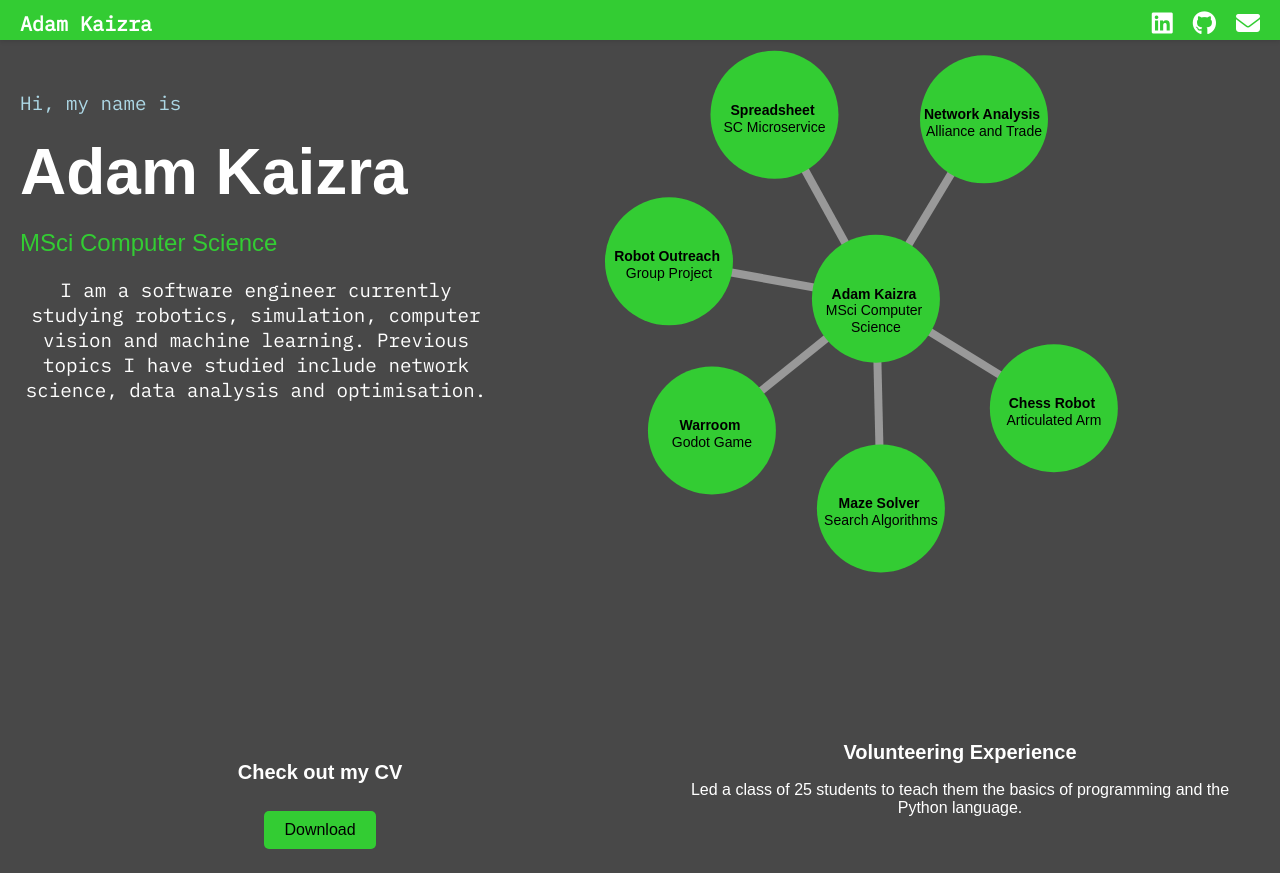
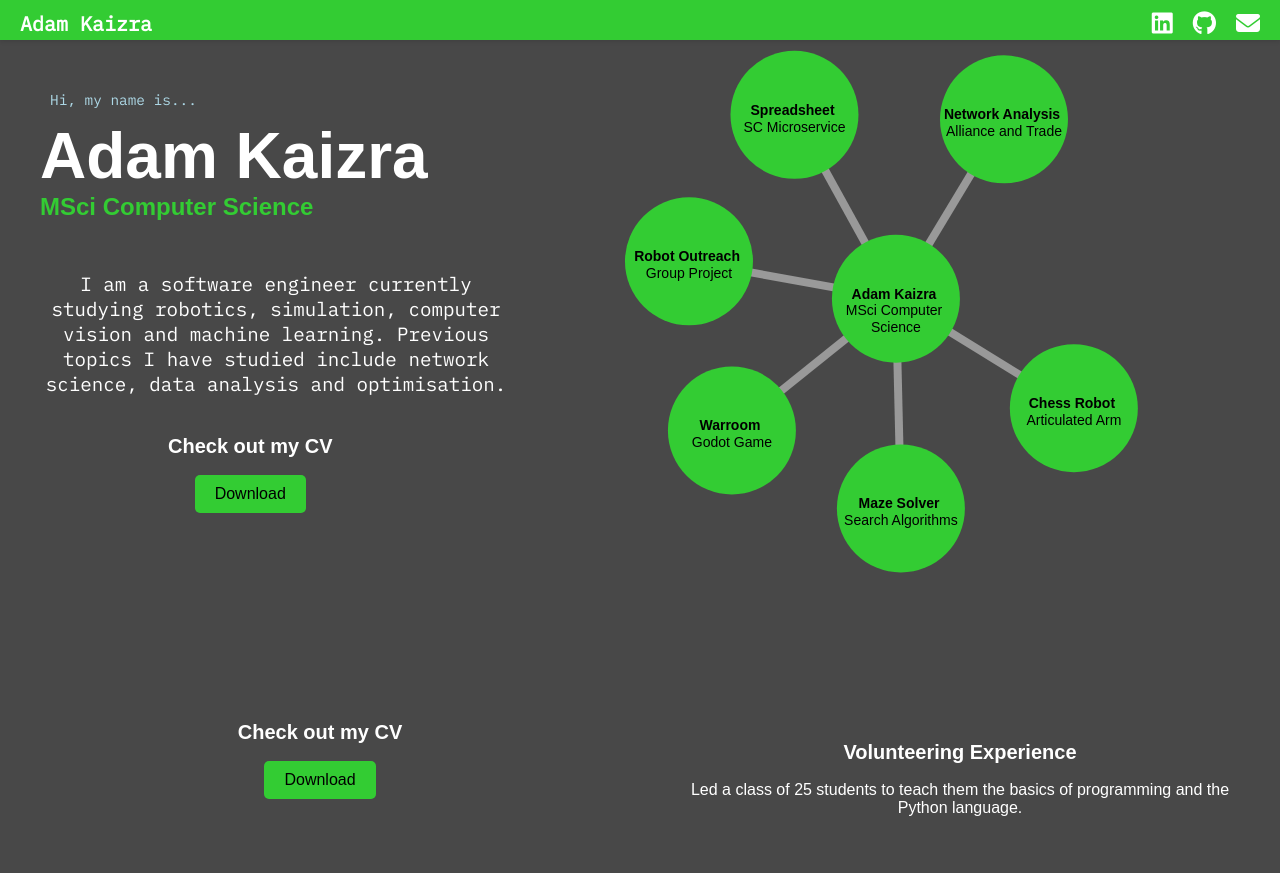
Before and after one commit to CRN91/Portfolio, a React (Create React App) app: page / in a window 1280 px wide. Built offline with nearby package versions, Linux system fonts and the light colour scheme.

Commit message:
Fixed cv download, changed some fonts, centered about text and moved parts of the page to look a bit nicer.

```diff
--- a/src/App.css
+++ b/src/App.css
@@ -26,20 +26,6 @@ body, html {
   padding: 20px;
   box-sizing: border-box;
   position: relative;
-}
-
-.links {
-  position: absolute;
-  top: 75%; /* Adjust the position */
-  left: 20px; /* Ensure it aligns on the left */
-  display: flex;
-  gap: 10px; /* Space between icons */
-}
-
-.links a {
-  color: white;
-  font-size: 1.5em;
-  text-decoration: none;
 }
 
 .graph {
--- a/src/App.js
+++ b/src/App.js
@@ -10,7 +10,7 @@ export default function App() {
     <div className="App">
     <NavBar />
     <div className="container">
-      <div className="intro">
+      <div style={{marginLeft: '20px'}} className="intro">
         <About />
       </div>
       <div className="graph">
--- a/src/components/About/About.css
+++ b/src/components/About/About.css
@@ -3,42 +3,30 @@
     font-weight: bold; /* Make the font bold */
     color: #FFFFFF;
     margin: 0;
-    position: absolute;
-    top: 22%; /* Adjust the position */
-    left: 20px; /* Ensure it aligns on the left */
   }
 
   .course-text {
     font-size: 1.5em;
     color: #33cc33; /* Change text color */
-    margin: 10px 0;
-    position: absolute;
-    top: 35%; /* Adjust the position */
+    top: 20%; /* Adjust the position */
     left: 20px; /* Ensure it aligns on the left */
+    margin: 0;
+    font-weight: bold;
   }
 
   .specialization-text {
     font-size: 1.2em;
     color: white;
-    margin: 10px 0;
-    position: absolute;
-    top: 50%; /* Adjust the position */
+    text-align: center;
+    font-family: 'IBM Plex Mono', monospace;
+    margin-top: 50px;
     left: 20px; /* Ensure it aligns on the left */
-    font-family: 'IBM Plex Mono', monospace;
+
   }
 
   .intro-text {
-    font-size: 1.2em;
+    font-size: 0.9em;
     font-family: 'IBM Plex Mono', monospace;
     color: lightblue;
-    position: absolute;
-    top: 22%;
-    left: 20px;
+    margin: 10px;
   }
-
-
-.intro-text, .name-title, .course-text, .specialization-text, .links {
-    position: static; /* Ensure text flows normally on mobile */
-    margin: 10px 0; /* Add some spacing */
-    text-align: center; /* Center-align the text */
-  }
--- a/src/components/About/About.js
+++ b/src/components/About/About.js
@@ -1,12 +1,16 @@
 import './About.css'
+import DownloadCV from '../DownloadCV/DownloadCV'
 
 const About = () => {
     return (
         <>
-        <p className="intro-text">Hi, my name is</p>
+        <p className="intro-text">Hi, my name is...</p>
         <h1 className="name-title">Adam Kaizra</h1>
         <p className="course-text">MSci Computer Science</p>
         <p className="specialization-text">I am a software engineer currently studying robotics, simulation, computer vision and machine learning. Previous topics I have studied include network science, data analysis and optimisation.</p>
+        <div style={{left: '25%', position: 'relative'}}>
+            <DownloadCV />
+        </div>
         </>
     );
 }
--- a/src/components/DownloadCV/DownloadCV.css
+++ b/src/components/DownloadCV/DownloadCV.css
@@ -1,13 +1,13 @@
 .download-cv {
-    margin-top: 40px;
+    align-items: center;
+    margin-top: 10px;
     text-align: center;
-    padding: 20px;
+    padding: 10px;
     color: #fff
   }
 
 .download-cv-link {
   display: inline-block;
-  margin-top: 10px;
   padding: 10px 20px;
   background-color: #33cc33;
   color: #000;
--- a/src/components/DownloadCV/DownloadCV.js
+++ b/src/components/DownloadCV/DownloadCV.js
@@ -3,7 +3,7 @@ import './DownloadCV.css'
 const DownloadCV = () => (
     <section className="download-cv">
       <h2>Check out my CV</h2>
-      <a href="./assets/AdamKaizraCV.pdf" download className="download-cv-link">Download</a>
+      <a href="./AdamKaizraCV.pdf" download className="download-cv-link">Download</a>
     </section>
   );
 
--- a/src/components/NetworkGraph/NetworkGraph.js
+++ b/src/components/NetworkGraph/NetworkGraph.js
@@ -86,7 +86,7 @@ const NetworkGraph = () => {
         if (d.id === "Adam Kaizra") { // Central node has grab cursor
           return d3.select(this.parentNode).style("cursor", "grab");
         } else { // Project nodes have external link cursor
-          return d3.select(this).style("cursor", "url('/external_link.png') 10 10, pointer");
+          return d3.select(this).style("cursor", "url('./external_link.png') 10 10, pointer");
         }
       })
       .on("click", function(event, d) {
```
Also changed, not shown: public/external_link.png (renamed from src/assets/external_link.png), 1 other file (tests, documents, lock files or other folders).
